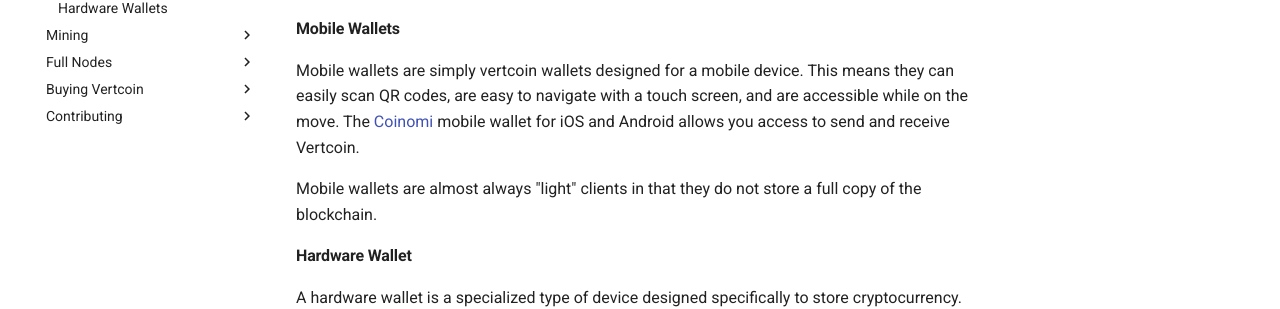
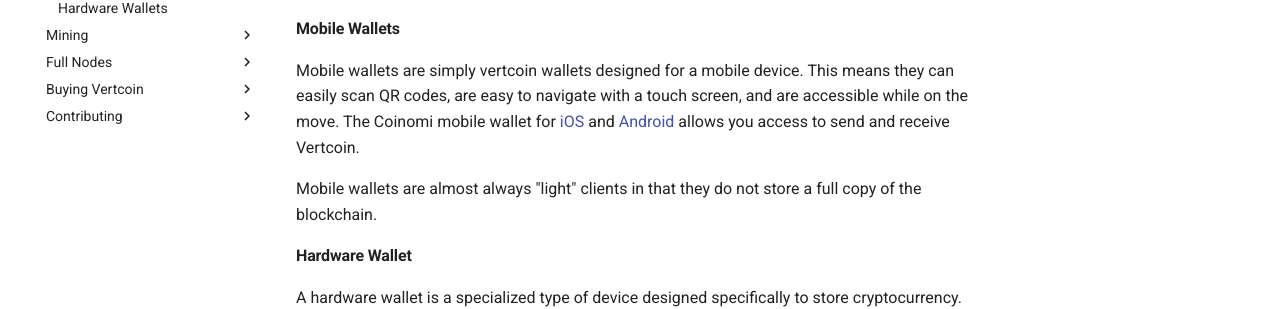
Before and after one commit to vertcoin-project/VertDocs, an MkDocs documentation site: the page built from docs/Wallets/Wallet-Overview.md, in a window 1280 px wide and 900 px high, scrolled down 1190 px. Shown: the part 315-624 px from the top of the window. Built offline with MkDocs 1.6.1 and Material for MkDocs 9.7.7, drawn with Linux system fonts in a browser that asks for light colours; comment, search, counter and statistics services are not loaded; old or Windows-style settings are respelled for this version of MkDocs; part of the change alters nothing that is shown.

```diff
--- a/docs/Wallets/Wallet-Overview.md
+++ b/docs/Wallets/Wallet-Overview.md
@@ -35,7 +35,7 @@ Desktop wallets fall into two main categories known as "full nodes" or "light" c
 
 #### Mobile Wallets
 
-Mobile wallets are simply vertcoin wallets designed for a mobile device. This means they can easily scan QR codes, are easy to navigate with a touch screen, and are accessible while on the move. The [Coinomi](https://twitter.com/kimionis/status/982314290244878336) mobile wallet for iOS and Android allows you access to send and receive Vertcoin.
+Mobile wallets are simply vertcoin wallets designed for a mobile device. This means they can easily scan QR codes, are easy to navigate with a touch screen, and are accessible while on the move. The Coinomi mobile wallet for [iOS](https://itunes.apple.com/us/app/coinomi-wallet/id1333588809) and [Android](https://play.google.com/store/apps/details?id=com.coinomi.wallet) allows you access to send and receive Vertcoin.
 
 Mobile wallets are almost always "light" clients in that they do not store a full copy of the blockchain.
 
```
